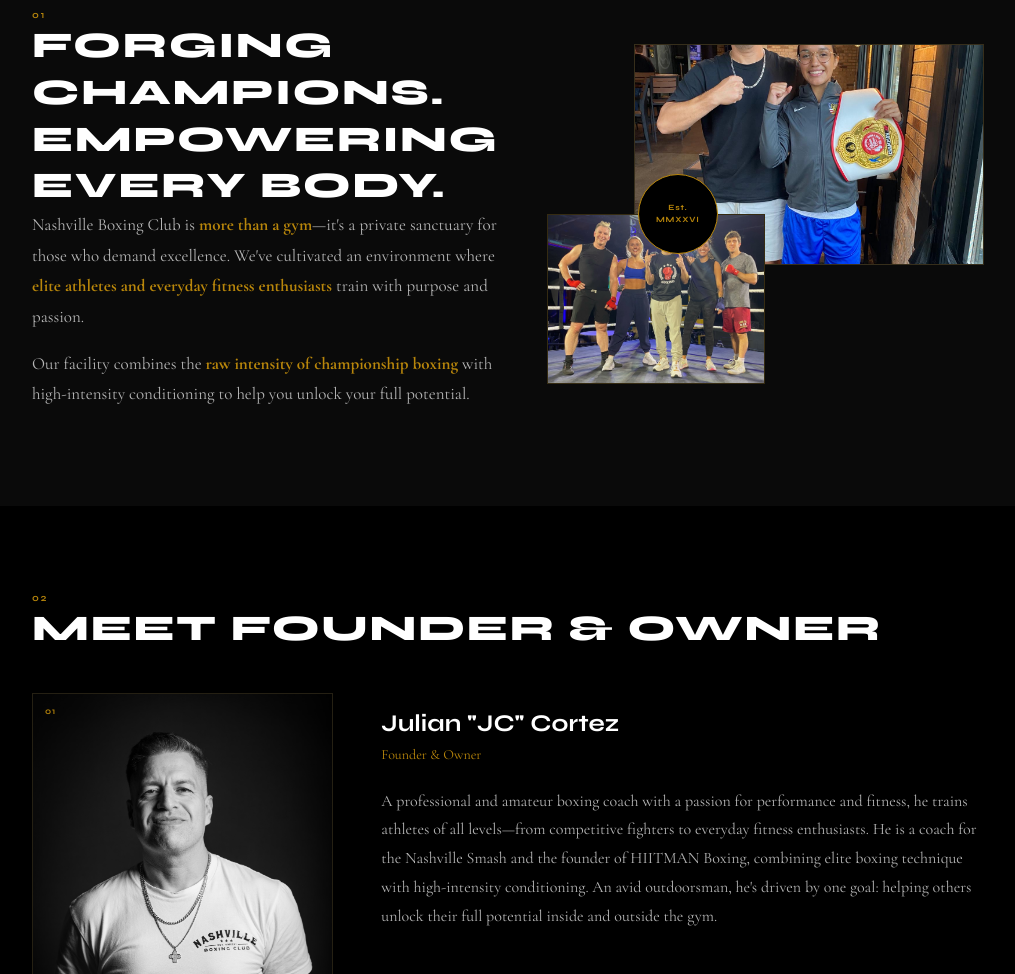
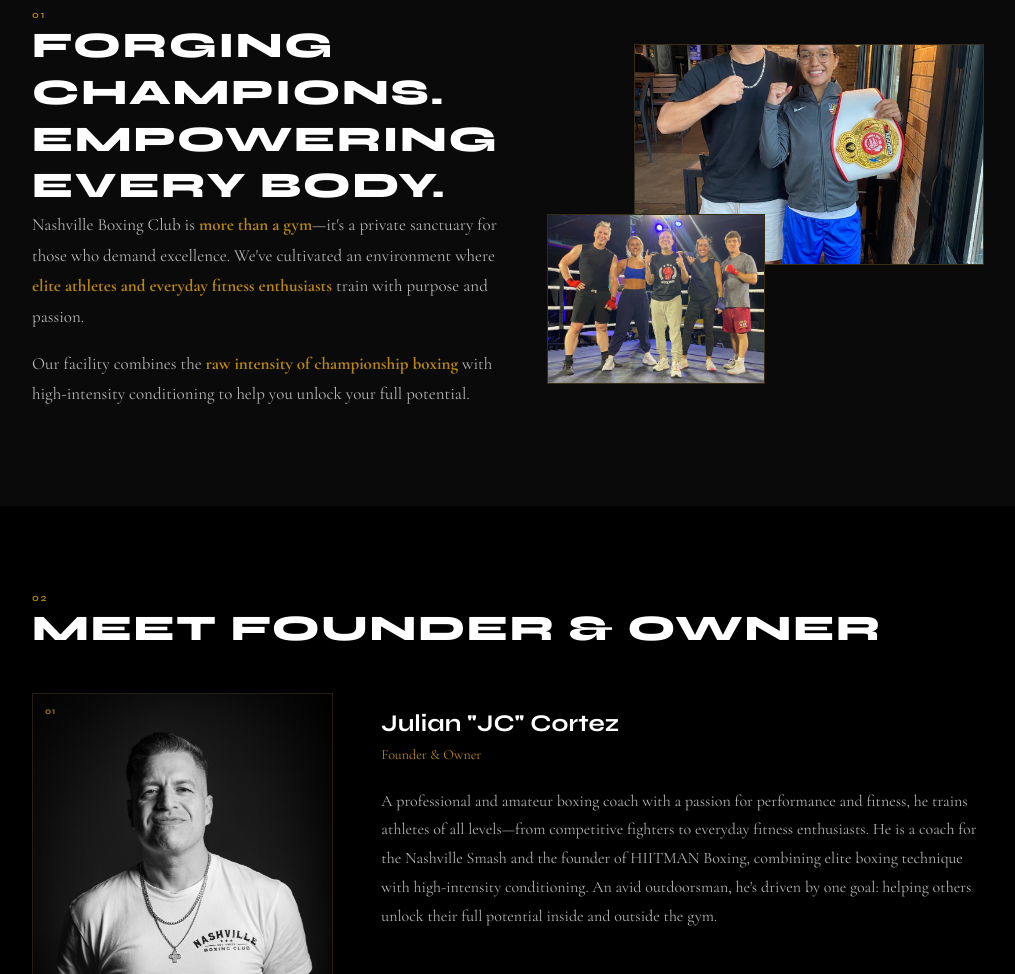
Before and after one commit to benmill23/NashvilleBoxingClub, a plain HTML site: page index.html in a window 1280 px wide. Shown: the part 923-1897 px from the top of the page, without its empty margins (132-1147 px from the left). Drawn offline with nearby package versions, Linux system fonts and the light colour scheme.

Commit message:
Remove about-badge div from index.html
Removed the about-badge div from the about section.

```diff
--- a/index.html
+++ b/index.html
@@ -1397,9 +1397,6 @@
                     </div>
                     <div class="about-image-secondary">
                         <img src="jc-and-team.jpeg" alt="JC and team in the ring">
-                    </div>
-                    <div class="about-badge">
-                        <span>Est.<br>MMXXVI</span>
                     </div>
                 </div>
             </div>
```
